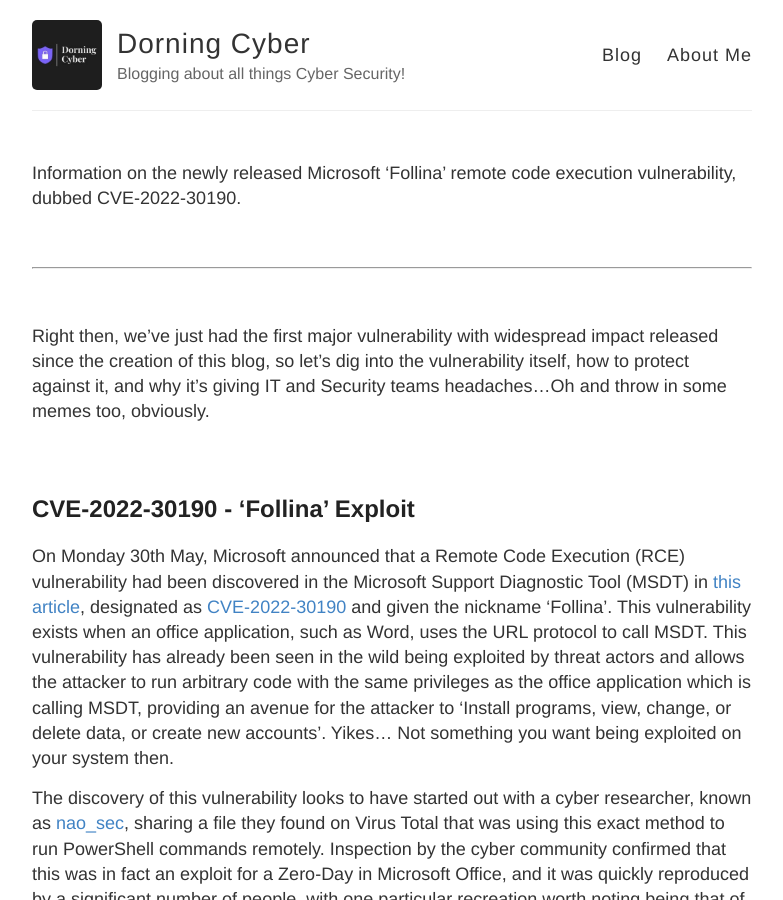
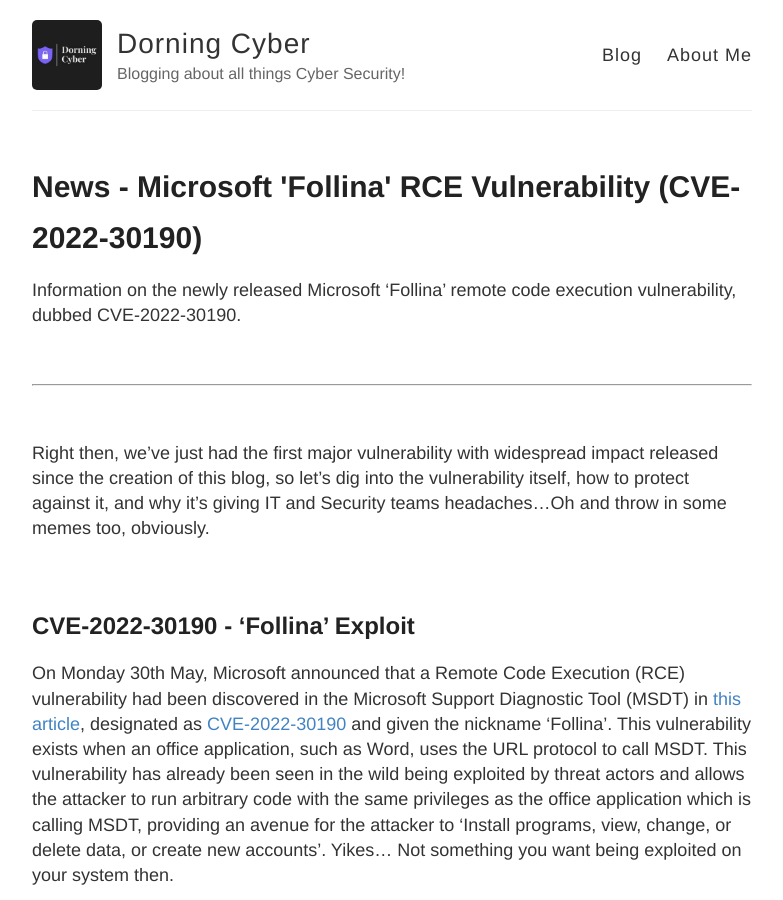
Before and after one commit to LeeDorning/LeeDorning.github.io, a Jekyll site: the page built from _posts/2022-06-03-News_:_Microsoft_Follina_RCE_Vulnerability_CVE_-_2022_-_30190.md, in a window 1280 px wide and 900 px high. Shown: the whole window, without its empty margins (248-1031 px from the left). Built offline with Jekyll 4.4.1, drawn with Linux system fonts in a browser that asks for light colours; our own code applies the rules of GitHub Pages for plain Markdown files; some of the changed text lies outside the part shown.

Commit message:
Update 2022-06-03-News_:_Microsoft_Follina_RCE_Vulnerability_CVE_-_2022_-_30190.md
Updated title formatting to remove :

```diff
--- a/_posts/2022-06-03-News_:_Microsoft_Follina_RCE_Vulnerability_CVE_-_2022_-_30190.md
+++ b/_posts/2022-06-03-News_:_Microsoft_Follina_RCE_Vulnerability_CVE_-_2022_-_30190.md
@@ -1,6 +1,6 @@
 ---
 layout: post
-title: News: Microsoft 'Follina' RCE Vulnerability (CVE-2022-30190)
+title: News - Microsoft 'Follina' RCE Vulnerability (CVE-2022-30190)
 date: 2022-06-03
 ---
 
```
